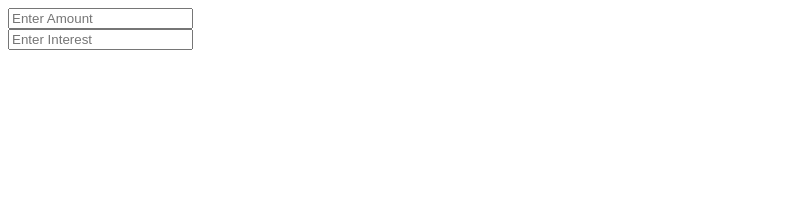
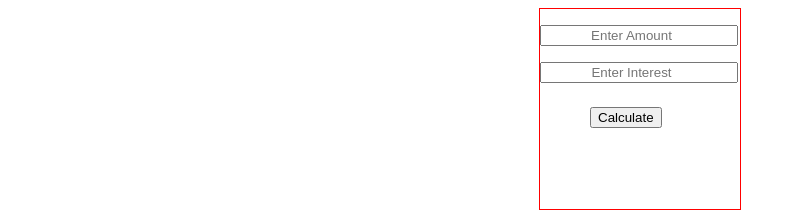
Before and after one commit to ssb36/km-emi-calculator, a plain HTML site: page index.html in a window 1280 px wide. Shown: the whole page, without its empty margins (0-796 px from the left). Drawn offline with Linux system fonts and the light colour scheme.

Commit message:
button added

```diff
--- a/index.html
+++ b/index.html
@@ -6,12 +6,47 @@
     <meta http-equiv="X-UA-Compatible" content="IE=edge">
     <meta name="viewport" content="width=device-width, initial-scale=1.0">
     <title>Document</title>
+    <style>
+    #MainDiv {
+        margin:auto;
+        width: 200px;
+        height: 200px;
+        border: 1px solid red;
+    }
+    #inputAmount{
+        text-align: center;
+        width: 95%;
+        margin-top: 8%;
+    }
+    #inputRate{
+        text-align: center;
+        width: 95%;
+        margin-top: 8%;
+    }
+    #buttonSubmit{
+
+        text-align: center;
+        margin: 25%;
+        margin-top: 12%;
+    }
+    </style>
 </head>
 
 <body>
-    <input type="number" placeholder="Enter Amount"/><br>
-    <input type="number" placeholder="Enter Interest">
+    <div id="MainDiv">
+    <input id="inputAmount" type="number" placeholder="Enter Amount"/><br>
+    <input id= "inputRate" type="number" placeholder="Enter Interest"><br>
+    <button id="buttonSubmit" type="submit" onclick="showData();" >Calculate</button>
+    </div>
 
 </body>
 
 </html>
+
+<script>
+
+function showData() {
+    console.log("clicked")
+}
+
+</script>
```
